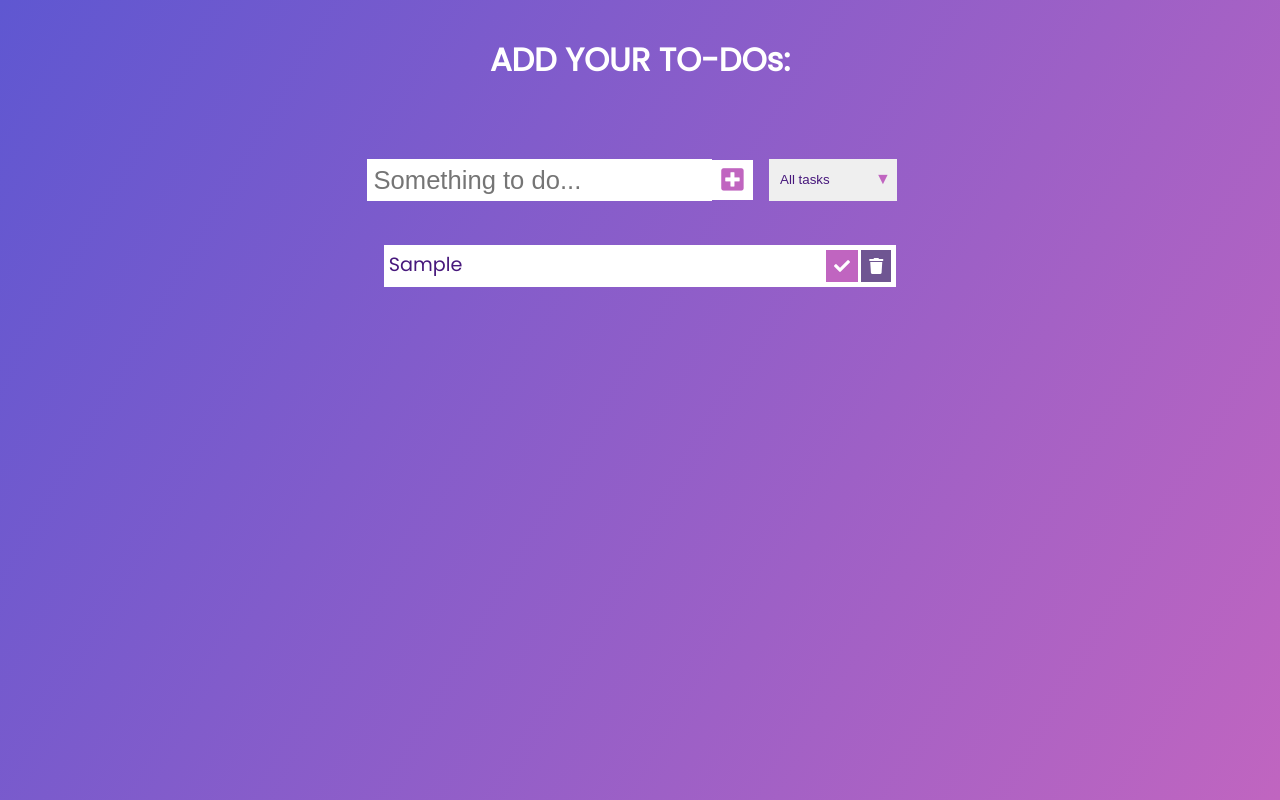
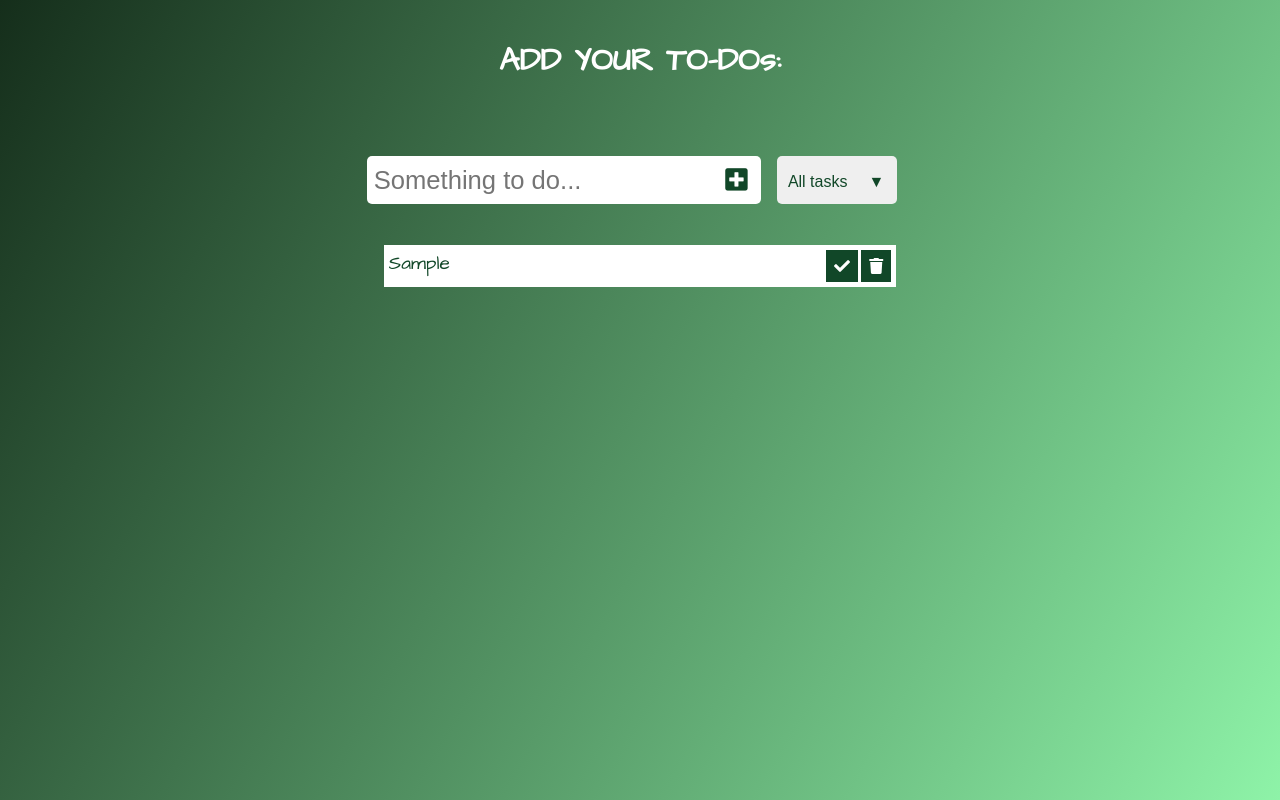
Before and after one commit to ecolon3/to-do-list, a plain HTML site: page index.html in a window 1280 px wide. Both pictures are taken after typing "Sample" into the empty fields and a click on the button 732 px from the left and 179 px from the top of the page. Drawn offline with Linux system fonts and the light colour scheme.

Commit message:
Adjusted styling
Changed color, font, and shapes on the page.

```diff
--- a/index.html
+++ b/index.html
@@ -7,6 +7,8 @@
     <link rel="stylesheet" href="https://cdnjs.cloudflare.com/ajax/libs/font-awesome/5.14.0/css/all.min.css"
         integrity="sha512-1PKOgIY59xJ8Co8+NE6FZ+LOAZKjy+KY8iq0G4B3CyeY6wYHN3yt9PW0XpSriVlkMXe40PTKnXrLnZ9+fkDaog=="
         crossorigin="anonymous" />
+    <link rel="preconnect" href="https://fonts.gstatic.com" rel="stylesheet">
+    <link href="https://fonts.googleapis.com/css2?family=Architects+Daughter&display=swap" rel="stylesheet">
     <link rel="stylesheet" href="./styles.css">
     <title>To-Do List App</title>
 </head>
--- a/main.js
+++ b/main.js
@@ -5,12 +5,14 @@ const todoInput = document.querySelector('.todo_input');
 const todoButton = document.querySelector('.todo_button');
 const todoList = document.querySelector('.todo_list');
 const filterOption = document.querySelector('.filter_todo');
+const deleteToDo = document.querySelector('.delete_btn')
 
 // listening for click events
 todoButton.addEventListener('click', addTodo);
 todoList.addEventListener('click', deleteCheck);
 filterOption.addEventListener('click', filterTodo);
 filterOption.addEventListener('change', filterTodo);
+deleteToDo.addEventListener('click', filterTodo);
 
 // adding tasks for the check and delete buttons
 
@@ -53,7 +55,12 @@ function deleteCheck(e) {
         todo.addEventListener('transitioned', function (){
             todo.remove();
         })
+        const todos = todoList.childNodes;
+        for (let i = 0; i < todos.length; i++) {
+            todos[i].style.display = "flex";
+        }
     }
+
   //COMPLETE ITEM
   if (item.classList[0] === "complete_btn") {
       const todo = item.parentElement;
--- a/styles.css
+++ b/styles.css
@@ -5,38 +5,46 @@
     padding: 0;
     box-sizing: border-box;
 }
-/* ADDING BACKGROUND COLOR, FONT  FAMILY, FOREGROUND COLOR AND MINIMUN HEIGHT TO OUR PAGE  */
+/* ADDING BACKGROUND COLOR, FONT  FAMILY, FOREGROUND COLOR AND MINIMUM HEIGHT TO OUR PAGE  */
 body{
-    background-image: linear-gradient(120deg, #5f57d1, #c065c0);
-    font-family: 'Poppins', sans-serif;
+    background-image: linear-gradient(120deg, #152e1b, #8ef3a8);
+    font-family: 'Architects Daughter', sans-serif;
     color: white;
     min-height: 100vh;
 }
 
-/* STYLYING INPUT ELEMENT AND THE BUTTON */
+/* STYLING INPUT ELEMENT AND THE BUTTON */
 header,form{
     display: flex;
     min-height: 15vh;
     justify-content: center;
     align-items: center;
 }
-form input, form button{
+form input {
     padding: 0.4rem;
     border: none;
-    color: #47187c;
+    border-top-left-radius: 5px;
+    border-bottom-left-radius: 5px;
+    color: #114728;
     font-size: 1.6rem;
     background: white;
+    height: 1.9em;
 }
 form button{
-    color: #c065c0;
+    padding: 0.4rem;
+    border: none;
+    border-top-right-radius: 5px;
+    border-bottom-right-radius: 5px;
+    color: #114728;
     background: white;
     cursor: pointer;
     transition: all 0.3s ease;
-    width: 1.6em;
-    height: 1.6em;
+    font-size: 1.6rem;
+    width: 1.9em;
+    height: 1.9em;
 }
 form button:hover{
-    background: #c065c0;
+    background:#114728;
     color: white;
 }
 /* STYLING DROPDOWN */
@@ -46,6 +54,7 @@ select{
     appearance: none;
     outline: none;
     border: none;
+    border-radius: 5px;
 }
 .select{
     margin: 1rem;
@@ -53,22 +62,30 @@ select{
     overflow: hidden;
 }
 select{
-    color: #47187c;
-    width: 8rem;
+    color: #114728;
+    width: 7.5rem;
     cursor: pointer;
-    padding: 0.7rem;
-    height: 3.1em;
+    padding-right: 0.2rem;
+    padding-left: 0.7rem;
+    padding-top: 0.2rem;
+    height: 3.0em;
+    font-size: 1rem;
+    font-style: bold;
 }
 .select::after{
     content: "\25bc";
     position: absolute;
-    color: #c065c0;
+    color: #114728;
     top: 7px;
     right: 6px;
     pointer-events: none;
+    padding-top: 0.5em;
+    padding-bottom: 0.5em;
+    padding-left: 0.7rem;
+    padding-right: 0.4rem;
 }
 .select:hover::after{
-   color: #583429;
+   color: #114728;
 }
 
 /* STYLING CONTAINER WHERE THE TASKS ARE SHOWN */
@@ -85,7 +102,7 @@ select{
 .todo{
     margin: 5px auto;
     background: rgb(255, 255, 255);
-    color: #47187c;
+    color: #114728;
     display: flex;
     font-size: 1.2rem;
     padding: 0.3rem;
@@ -102,7 +119,7 @@ select{
 .complete_btn,
 .delete_btn{
     padding: 0.5rem;
-    background: #6f5592;
+    background: #114728;
     color: white;
     border: none;
     margin-left: 0.2rem;
@@ -111,14 +128,14 @@ select{
 }
 
 .complete_btn{
-    background: #c065c0;;
+    background: #114728;;
 }
 .complete_btn:active{
-    background: #c065c0;;
+    background: #114728;
 }
 
 .delete_btn:active{
-    background: #6b558f;
+    background: #114728;
 }
 
 .fa-trash,
```
